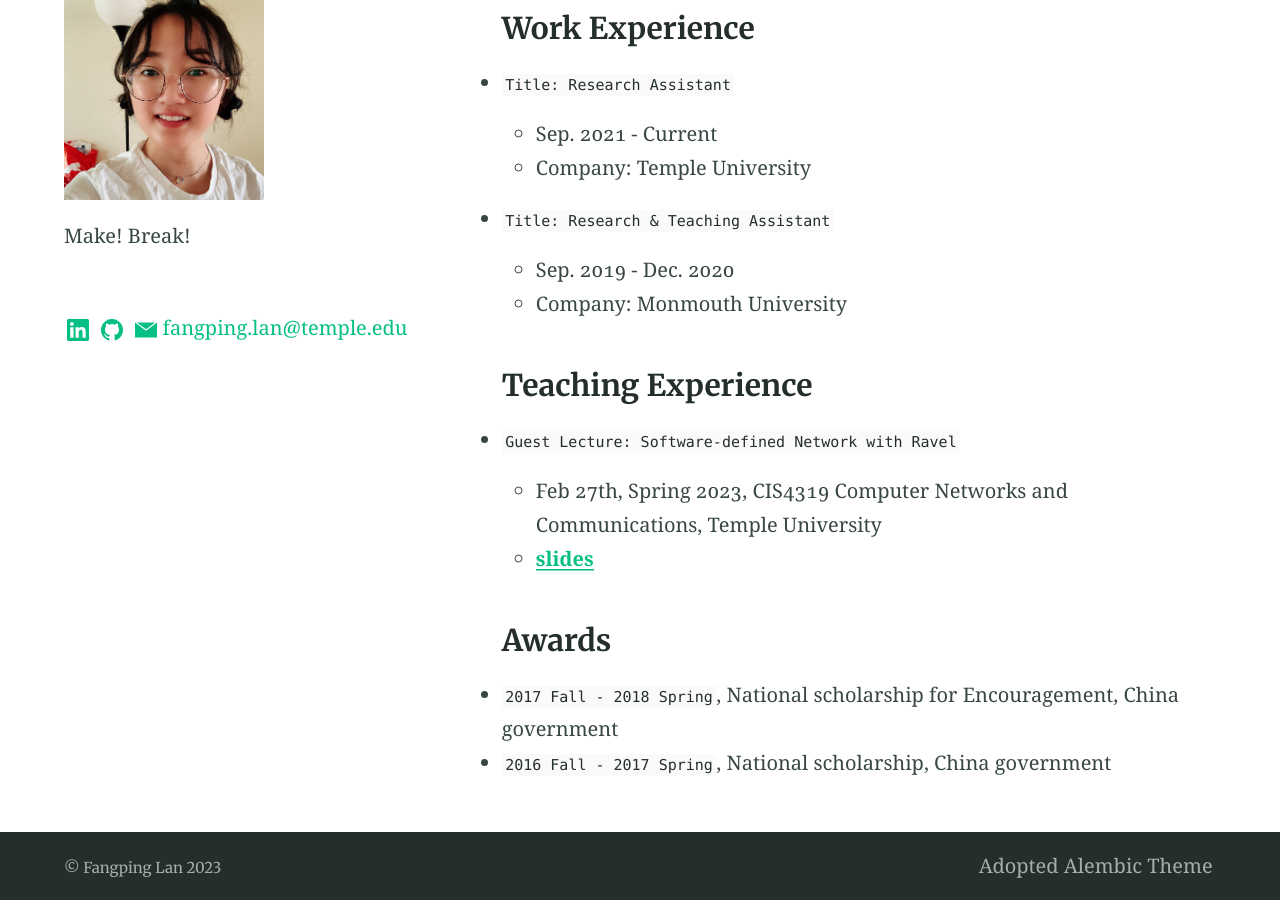
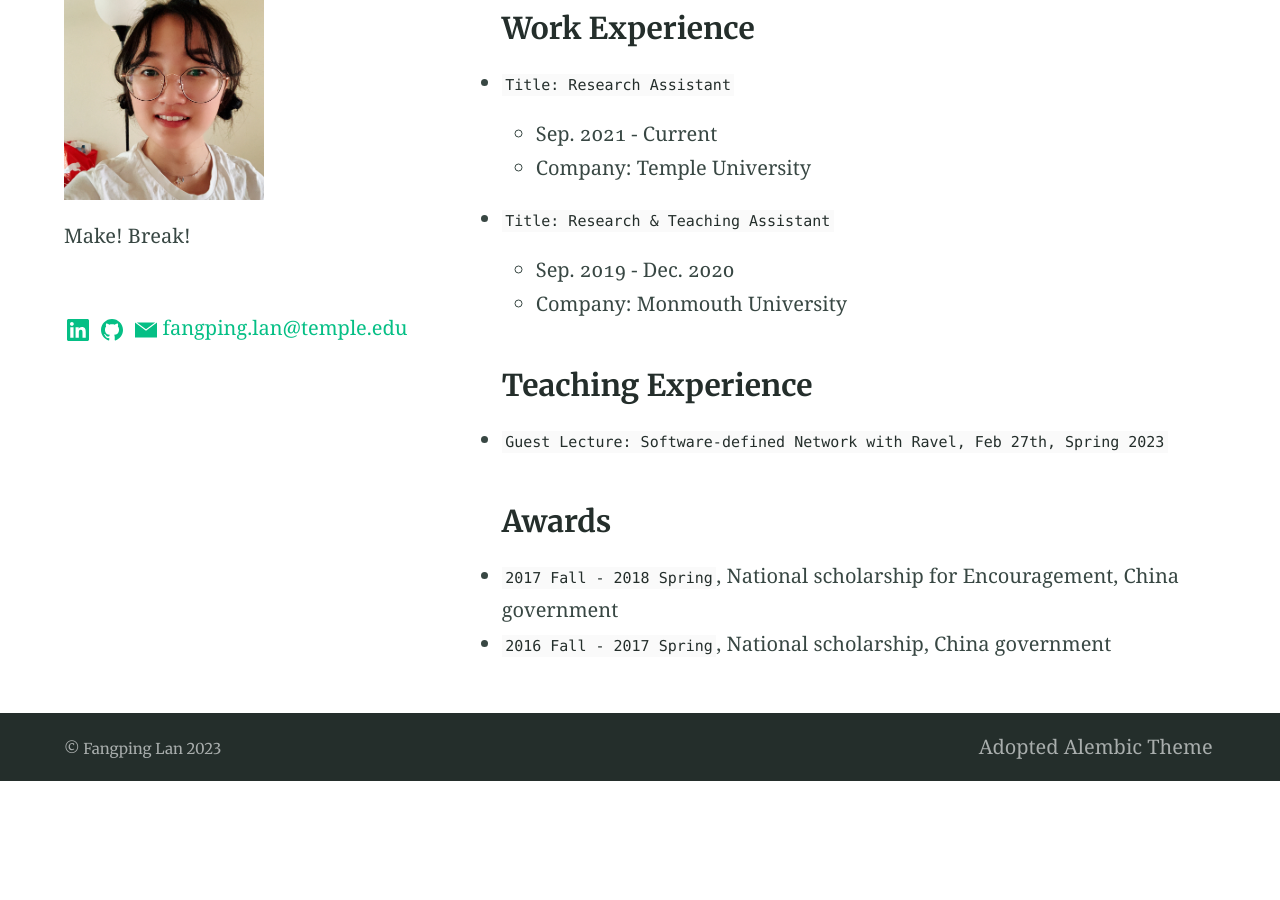
Before and after one commit to lanfangping/lanfangping.github.io, a Jekyll site: the page built from index.md, in a window 1280 px wide and 900 px high, scrolled down 989 px. Built offline with Jekyll 4.4.1, drawn with Linux system fonts in a browser that asks for light colours; after the commit the page ends 1770 px from its top, so only the background shows below that.

Commit message:
Update index.md

```diff
--- a/index.md
+++ b/index.md
@@ -34,10 +34,7 @@ I am currently a PhD student at [Temple University](https://www.temple.edu/) in
   - Company: Monmouth University
 
 ### Teaching Experience
-- `Guest Lecture: Software-defined Network with Ravel`
-
-  - Feb 27th, Spring 2023, CIS4319 Computer Networks and Communications, Temple University
-  - [**slides**](/docs/guest_lecture/ravel-based-project.pdf)
+- `Guest Lecture: Software-defined Network with Ravel, Feb 27th, Spring 2023`
 
 
 ### Awards
```
